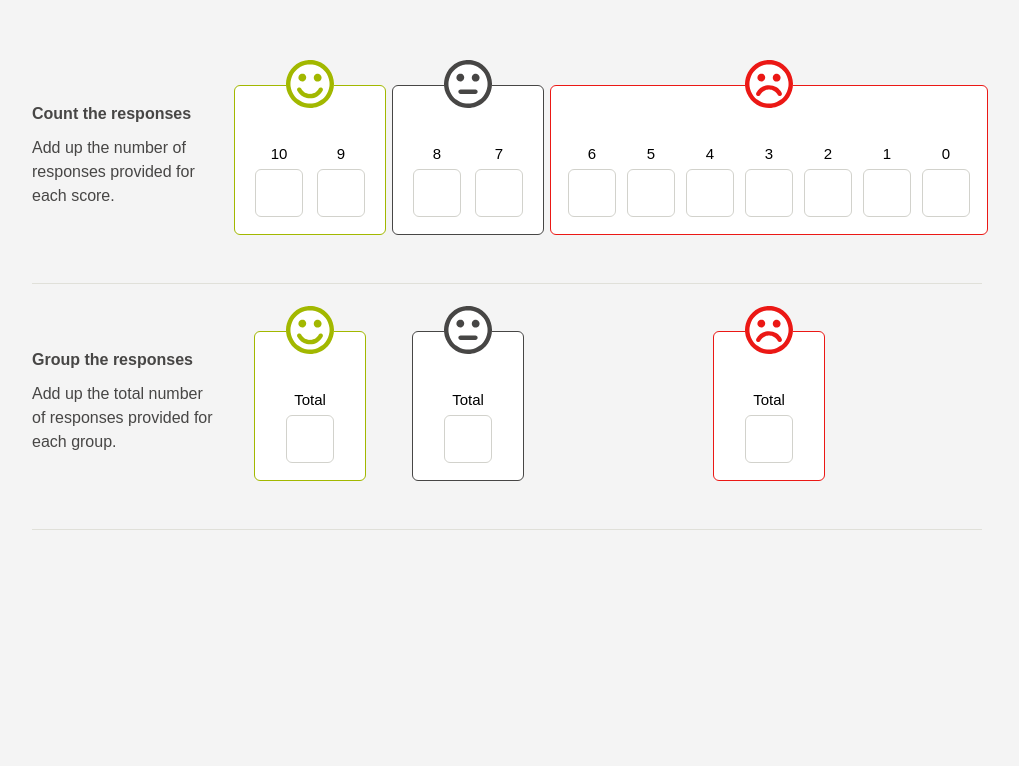
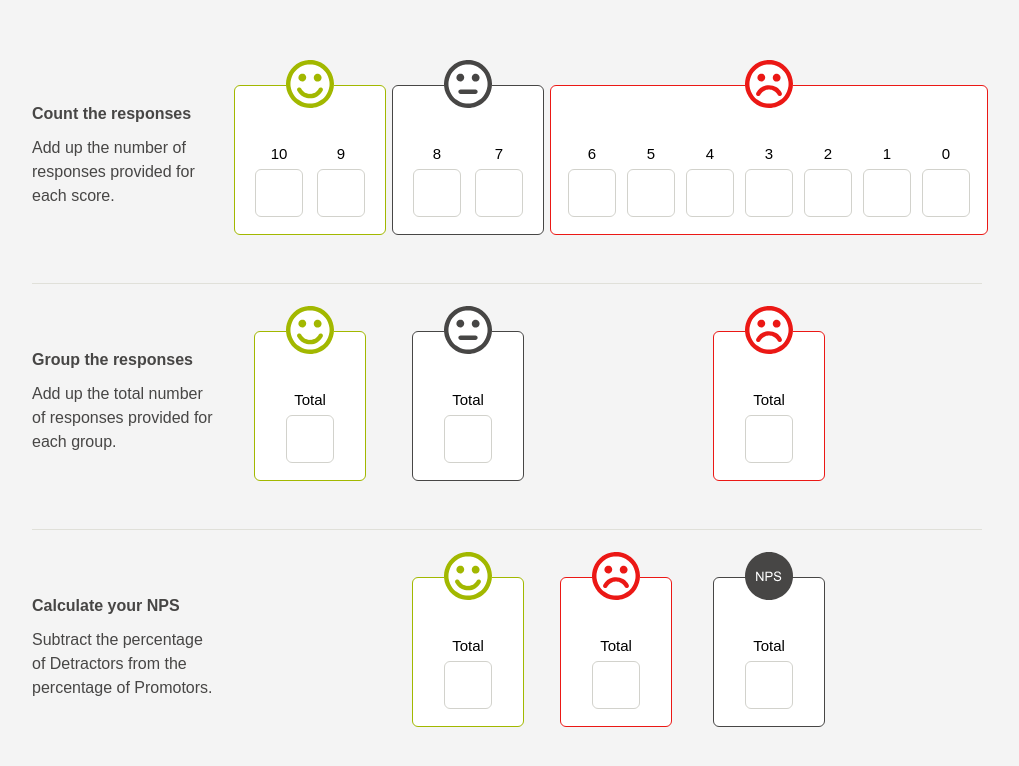
Before and after one commit to nickkpoon/NPS_UI, a React (Create React App) app: page / in a window 1280 px wide. Shown: the top 766 px of the page, without its empty margins (133-1152 px from the left). Built offline with nearby package versions, Linux system fonts and the light colour scheme.

Commit message:
third row added

```diff
--- a/src/Components/Parent.js
+++ b/src/Components/Parent.js
@@ -153,7 +153,56 @@ const Parent = ({ handleClick }) => (
                         </div>
                     </div>
                 </div>
-
+                <div class="row-1">
+                    <div class="column_1">
+                        <div class="nps_text">
+                            <h4>Calculate your NPS</h4>
+                            <p>Subtract the percentage of Detractors from the percentage of Promotors.</p>
+                        </div>
+                    </div>
+                    <div class="column_2">
+                    <div class="promotor_score">
+                            <div class="smiley_face"></div>
+                            <div class="both-group-total">
+                                <div class="group-total">
+                                    <div class="input_number">Total</div>
+                                    <div>
+                                        <Child name="10" handleClick={(e) => handleClick(10, e.target.valueAsNumber)} />
+                                    </div>
+                                </div>
+                            </div>
+                            <div class="line"></div>
+                        </div>
+                    </div>
+                    <div class="column_3">
+                        <div class="detractor_score">
+                            <div class="sad_face"></div>
+                            <div class="both-group-total">
+                                <div class="group-total">
+                                    <div class="input_number">Total</div>
+                                    <div>
+                                        <Child name="8" handleClick={(e) => handleClick(8, e.target.valueAsNumber)} />
+                                    </div>
+                                </div>
+                            </div>
+                            <div class="line"></div>
+                        </div>
+                    </div>
+                    <div class="column_4">
+                    <div class="nps_score">
+                            <div class="nps_face"></div>
+                            <div class="both-group-total">
+                                <div class="group-total">
+                                    <div class="input_number">Total</div>
+                                    <div>
+                                        <Child name="6" handleClick={(e) => handleClick(6, e.target.valueAsNumber)} />
+                                    </div>
+                                </div>
+                            </div>
+                            <div class="line"></div>
+                        </div>
+                    </div>
+                </div>
             </div>
         </div>
     </div>
--- a/src/styles/styles.css
+++ b/src/styles/styles.css
@@ -20,12 +20,6 @@ p {
     width: 950px;
     margin-right: auto;
     margin-left: auto;
-
-}
-
-
-
-.calc {
 
 }
 
@@ -84,20 +78,6 @@ p {
     padding: 10px 10px 22px 10px;
 }
 
-.promotor_total {
-    width: 112px;
-    margin-left: 20px;
-    margin-right: 20px;
-    height: 150px;
-    background: #FFFFFF;
-    border: 1.5px solid #A2B800;
-    box-sizing: border-box;
-    border-radius: 6px;
-    padding: 10px 10px 22px 10px;
-}
-
-
-
 .smiley_face {
     position: relative;
     top: -36px;
@@ -106,50 +86,6 @@ p {
     height: 48px;
     background-size: 48px 48px;
     background-image: url('../assets/smiley_face.svg');
-}
-
-.neutral_input {
-    width: 152px;
-    height: 150px;
-    background: #FFFFFF;
-    border: 1.5px solid #474645;
-    box-sizing: border-box;
-    border-radius: 6px;
-    padding: 10px 10px 22px 10px;
-}
-
-.neutral_total {
-    width: 112px;
-    margin-left: 20px;
-    margin-right: 20px;
-    height: 150px;
-    background: #FFFFFF;
-    border: 1.5px solid #474645;
-    box-sizing: border-box;
-    border-radius: 6px;
-    padding: 10px 10px 22px 10px;
-}
-
-.detractor_input {
-    width: 438px;
-    height: 150px;
-    background: #FFFFFF;
-    border: 1.5px solid #EB1815;
-    box-sizing: border-box;
-    border-radius: 6px;
-    padding: 10px 10px 22px 10px;
-}
-
-.detractor_total{
-    width: 112px;
-    margin-left: 163px;
-    margin-right: 163px;
-    height: 150px;
-    background: #FFFFFF;
-    border: 1.5px solid #EB1815;
-    box-sizing: border-box;
-    border-radius: 6px;
-    padding: 10px 10px 22px 10px;
 }
 
 .neutral_face {
@@ -170,6 +106,108 @@ p {
     height: 48px;
     background-size: 48px 48px;
     background-image: url('../assets/sad_face.svg');
+}
+
+.nps_face {
+    position: relative;
+    top: -36px;
+    margin: 0 auto;
+    width: 48px;
+    height: 48px;
+    background-size: 48px 48px;
+    background-image: url('../assets/nps_face.svg');
+}
+
+.neutral_input {
+    width: 152px;
+    height: 150px;
+    background: #FFFFFF;
+    border: 1.5px solid #474645;
+    box-sizing: border-box;
+    border-radius: 6px;
+    padding: 10px 10px 22px 10px;
+}
+
+.detractor_input {
+    width: 438px;
+    height: 150px;
+    background: #FFFFFF;
+    border: 1.5px solid #EB1815;
+    box-sizing: border-box;
+    border-radius: 6px;
+    padding: 10px 10px 22px 10px;
+}
+
+.promotor_total {
+    width: 112px;
+    margin-left: 20px;
+    margin-right: 20px;
+    height: 150px;
+    background: #FFFFFF;
+    border: 1.5px solid #A2B800;
+    box-sizing: border-box;
+    border-radius: 6px;
+    padding: 10px 10px 22px 10px;
+}
+
+.detractor_total{
+    width: 112px;
+    margin-left: 163px;
+    margin-right: 163px;
+    height: 150px;
+    background: #FFFFFF;
+    border: 1.5px solid #EB1815;
+    box-sizing: border-box;
+    border-radius: 6px;
+    padding: 10px 10px 22px 10px;
+}
+
+.neutral_total {
+    width: 112px;
+    margin-left: 20px;
+    margin-right: 20px;
+    height: 150px;
+    background: #FFFFFF;
+    border: 1.5px solid #474645;
+    box-sizing: border-box;
+    border-radius: 6px;
+    padding: 10px 10px 22px 10px;
+}
+
+.promotor_score {
+    width: 112px;
+    margin-left: 178px;
+    margin-right: 20px;
+    height: 150px;
+    background: #FFFFFF;
+    border: 1.5px solid #A2B800;
+    box-sizing: border-box;
+    border-radius: 6px;
+    padding: 10px 10px 22px 10px;
+}
+
+.detractor_score {
+    width: 112px;
+    margin-left: 168px;
+    margin-right: 20px;
+    height: 150px;
+    background: #FFFFFF;
+    border: 1.5px solid #EB1815;
+    box-sizing: border-box;
+    border-radius: 6px;
+    padding: 10px 10px 22px 10px;
+}
+
+.nps_score {
+    width: 112px;
+    margin-left: 163px;
+    margin-right: 20px;
+    height: 150px;
+    background: #FFFFFF;
+    border: 1.5px solid #474645;
+    box-sizing: border-box;
+    border-radius: 6px;
+    padding: 10px 10px 22px 10px;
 }
 
 
```
Also changed, not shown: src/assets/nps_face.svg (added), src/assets/promotor_line_total.svg (added).
